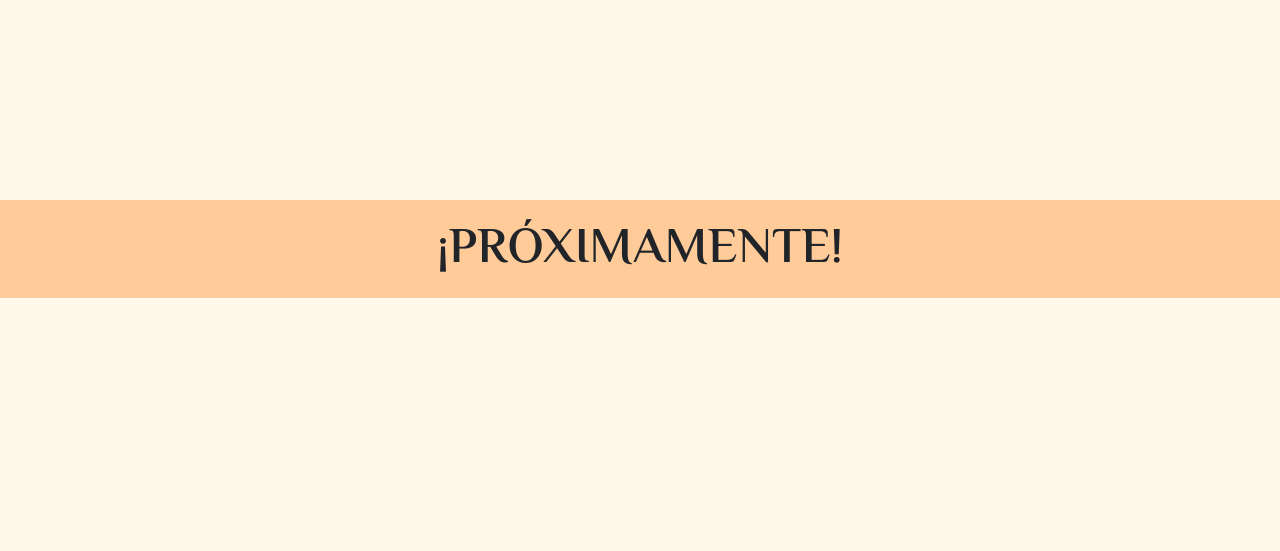
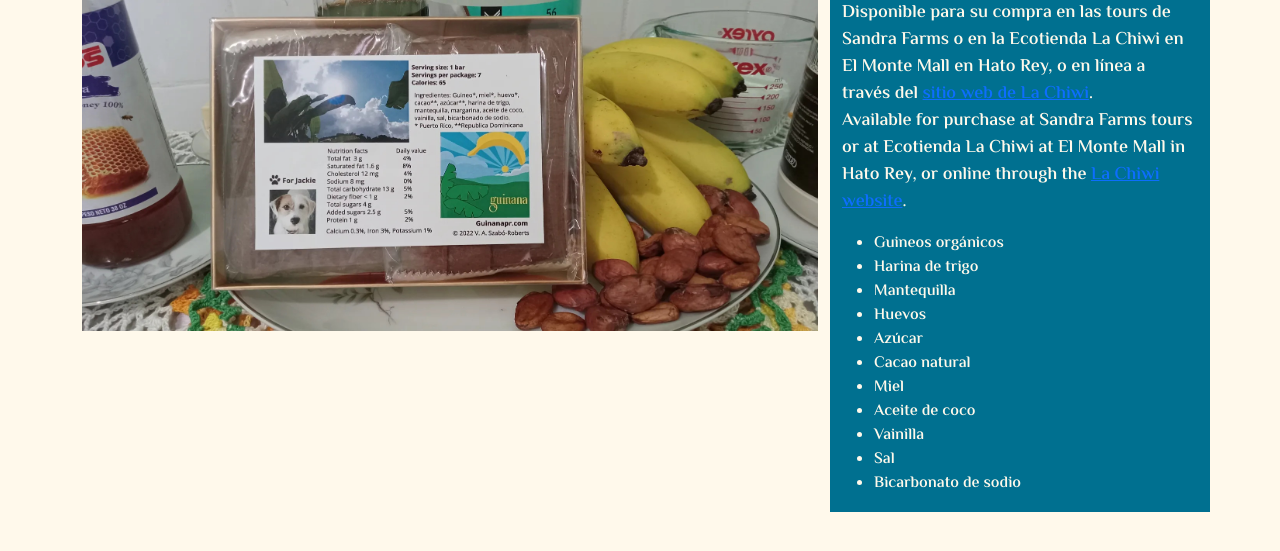
Before and after one commit to aineps/guinana-website, a Flask app: page /order in a window 1280 px wide. Shown: the part 176-727 px from the top of the page. Run offline with Flask 3, Linux system fonts and the light colour scheme; some libraries are stand-ins or nearby versions.

Commit message:
Purchase page!

```diff
--- a/templates/order.html
+++ b/templates/order.html
@@ -43,7 +43,32 @@
         </div>
     </nav>
 
-    <div class="jumbotron text-center fyi-banner">
-        <h1>¡Próximamente!</h1>
+    <div class="container">
+        <div class="row">
+            <div class="col-md-8">
+                <img src="../static/img/gift-pack.jpg" class="img-fluid" alt="Gift box">
+            </div>
+            <div class="col-md-4">
+                <p>
+                    Disponible para su compra en las tours de Sandra Farms o en la Ecotienda La Chiwi en El Monte Mall en Hato Rey,
+                    o en línea a través del <a href="https://ecotiendalachiwi.com/products/guinana-biscotti-de-guineo">sitio web de La Chiwi</a>.<br />
+                    Available for purchase at Sandra Farms tours or at Ecotienda La Chiwi at El Monte Mall in Hato Rey,
+                    or online through the <a href="https://ecotiendalachiwi.com/products/guinana-biscotti-de-guineo">La Chiwi website</a>.
+                </p>
+                <ul>
+                    <li>Guineos orgánicos</li>
+                    <li>Harina de trigo</li>
+                    <li>Mantequilla</li>
+                    <li>Huevos</li>
+                    <li>Azúcar</li>
+                    <li>Cacao natural</li>
+                    <li>Miel</li>
+                    <li>Aceite de coco</li>
+                    <li>Vainilla</li>
+                    <li>Sal</li>
+                    <li>Bicarbonato de sodio</li>
+                </ul>
+            </div>
+        </div>
     </div>
 </body>
```
Also changed, not shown: static/img/gift-pack.jpg (added).
